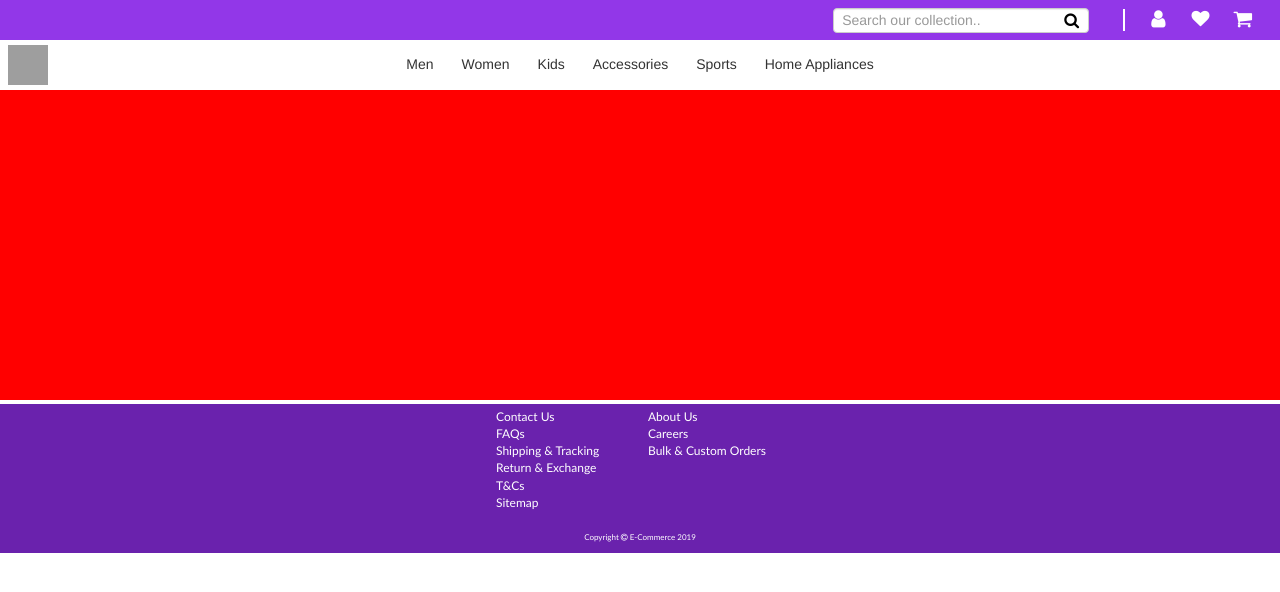
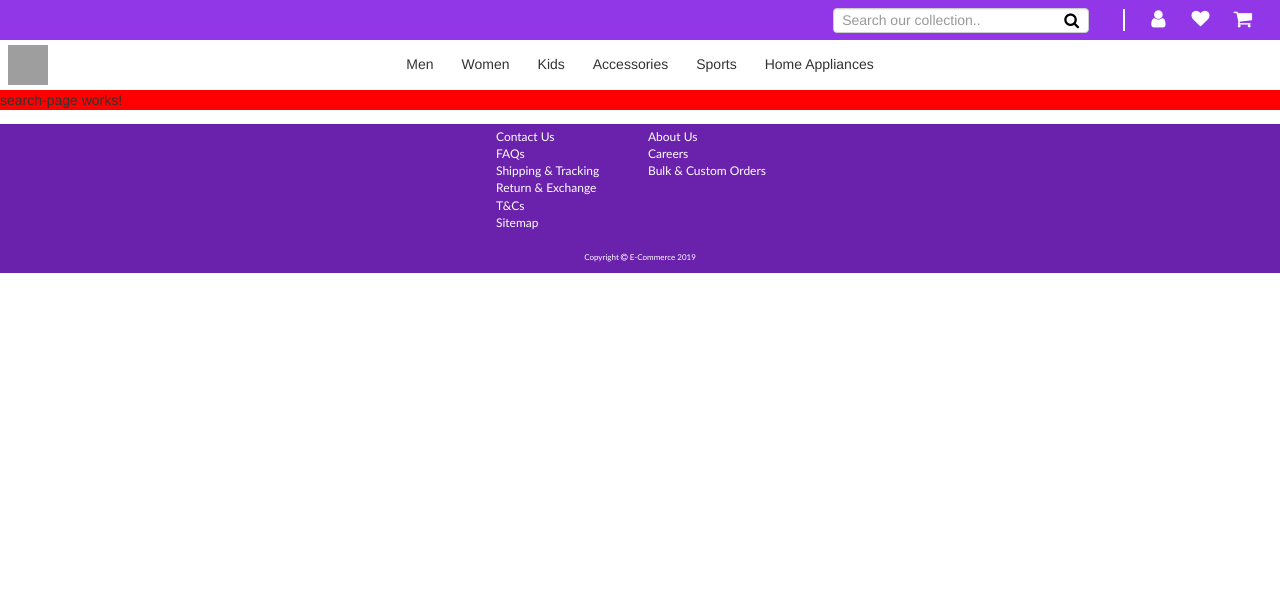
Before and after one commit to akhil47/E-Commerce, an Angular app: page / in a window 1280 px wide. Shown: the top 592 px of the page. Built offline with nearby package versions, Linux system fonts and the light colour scheme; grey boxes are pictures that could not be loaded.

Commit message:
Optimizations

```diff
--- a/src/app/Pages/search-page/search-page.component.css
+++ b/src/app/Pages/search-page/search-page.component.css
@@ -1,5 +1,11 @@
-div{
-    height: 400px;
+#main-container{
+    margin: 50px 0px 0px 0px;
     width: 100%;
     background: red;
+    position: relative;
 }
+@media only screen and (min-width: 768px){
+    #main-container{
+        margin: 90px 0px 0px 0px;
+    }
+}
--- a/src/app/Pages/search-page/search-page.component.html
+++ b/src/app/Pages/search-page/search-page.component.html
@@ -1,4 +1,4 @@
-<div>
+<div id="main-container">
   <p>
     search-page works!
   </p>
--- a/src/app/dropdown/dropdown.component.css
+++ b/src/app/dropdown/dropdown.component.css
@@ -6,6 +6,9 @@
 .list-heading{
     font-size: 12px;
     text-align: left;
+}
+a .list-heading{
+    color: black;
 }
 .list-container{
     margin: 16px 32px;
```
